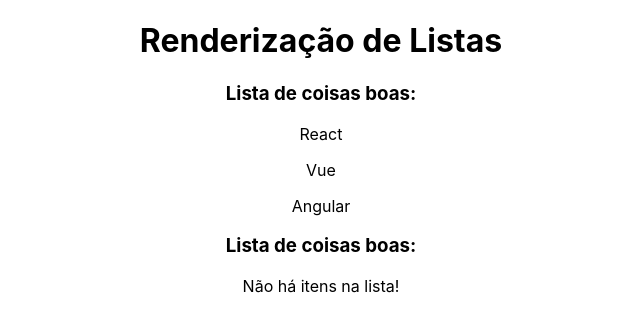
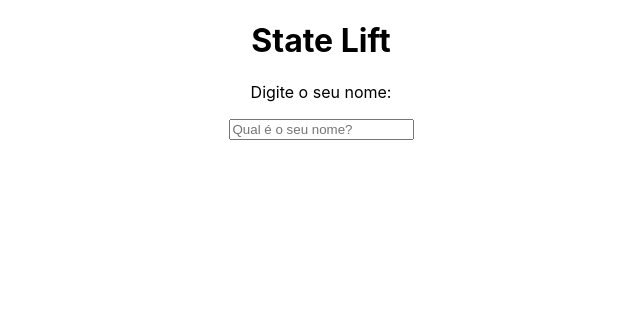
Before and after one commit to dornelesfernando/Frameworks, a React (Create React App) app in the folder React.js/my-project/: page / in a window 1280 px wide. Shown: the top 332 px of the page, without its empty margins (319-959 px from the left). Built offline with nearby package versions, Linux system fonts and the light colour scheme.

Commit message:
init - state lift

```diff
--- a/React.js/my-project/src/App.js
+++ b/React.js/my-project/src/App.js
@@ -1,15 +1,17 @@
+import { useState } from 'react'
+
 import './App.css';
-import OutraLista from './components/OutraLista';
+import SeuNome from './components/SeuNome';
+import Saudacao from './components/Saudacao';
 
 function App() {
-
-  const meusItens = ['React', 'Vue', 'Angular'];
+  const [name, setName] = useState();
 
   return (
     <div className="App">
-      <h1>Renderização de Listas</h1>
-      <OutraLista itens={meusItens}/>
-      <OutraLista itens={[]}/>
+      <h1>State Lift</h1>
+      <SeuNome setName={setName}/>
+      <Saudacao name={name}/>
     </div>
   );
 }
--- /dev/null
+++ b/React.js/my-project/src/components/Saudacao.js
@@ -0,0 +1,9 @@
+function Saudacao({name}){
+    function gerarSaudacao(algumNome){
+        return `Olá ${algumNome}, tudo bem?`
+    }
+
+    return<>{name && <p>{gerarSaudacao(name)}</p>}</>
+}
+
+export default Saudacao;
--- /dev/null
+++ b/React.js/my-project/src/components/SeuNome.js
@@ -0,0 +1,11 @@
+function SeuNome({setName}){
+    return(
+
+        <div>
+            <p>Digite o seu nome:</p>
+            <input type='text' placeholder="Qual é o seu nome?" onChange={(e) => setName(e.target.value)}/>
+        </div>
+    )
+}
+
+export default SeuNome;
```
